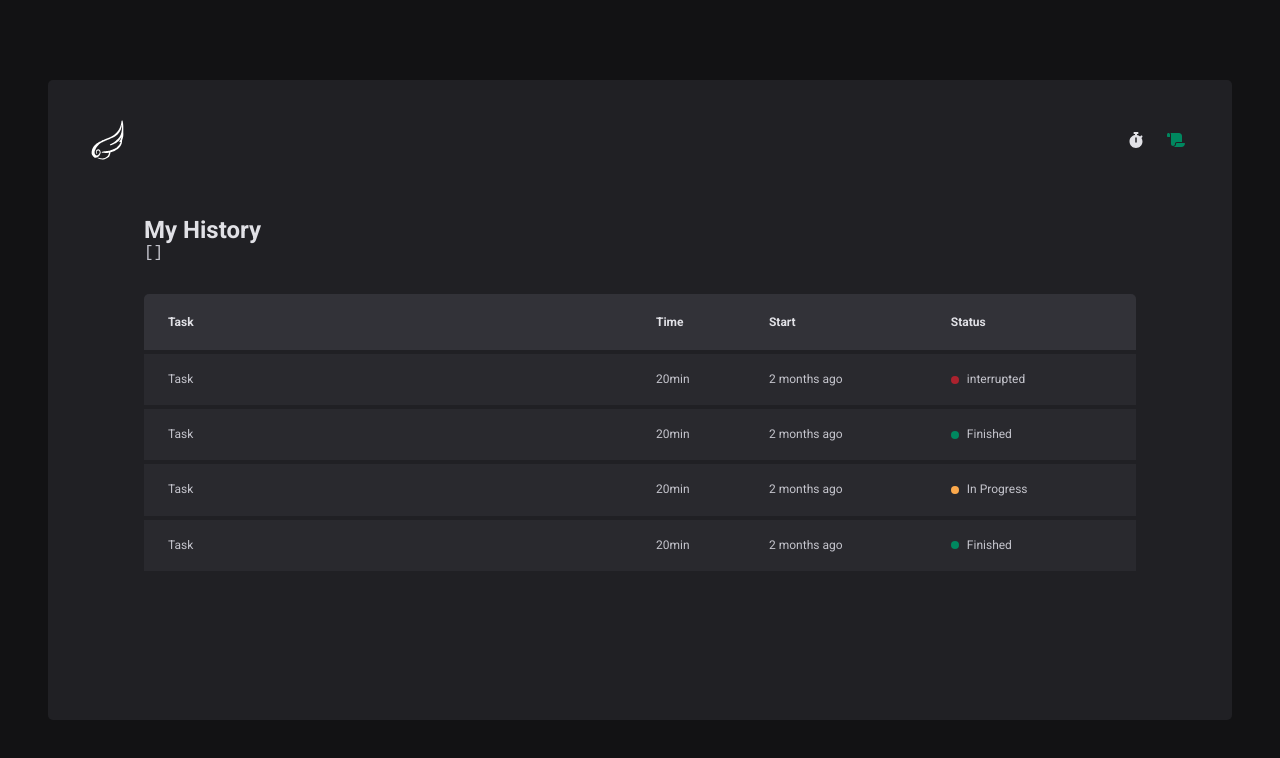
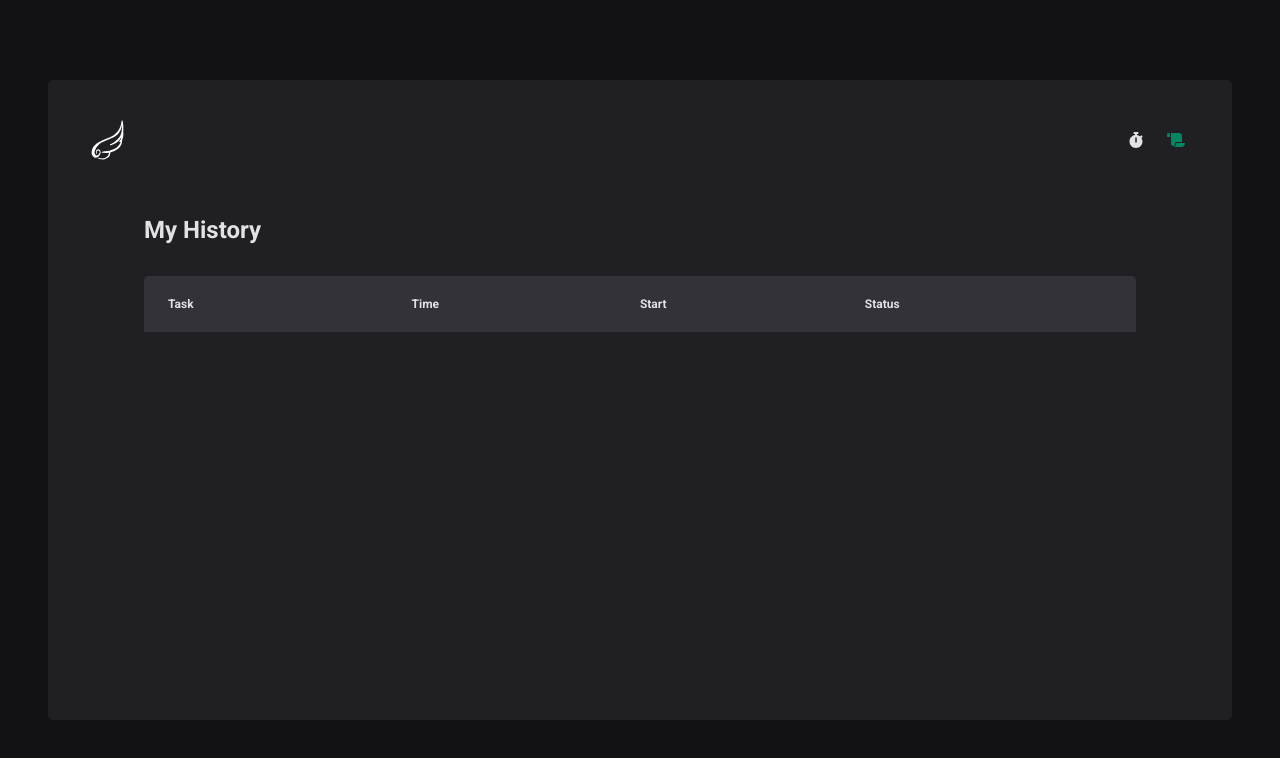
Before and after one commit to icaroquadra/pomodoro-app, a React (Vite) app: page /history in a window 1280 px wide. Shown: the top 758 px of the page. Built offline with nearby package versions, Linux system fonts and the light colour scheme.

Commit message:
:sparkles: adjust history page to work with data from home

```diff
--- a/src/contexts/cyclesContext.tsx
+++ b/src/contexts/cyclesContext.tsx
@@ -1,13 +1,5 @@
 import { ReactNode, createContext, useState } from 'react'
-interface TimeCycle {
-  id: string
-  task: string
-  time: number
-  status: 'inProgress' | 'finished' | 'paused'
-  startTime: Date
-  endTime: Date
-  pausedTime?: Date
-}
+import { TimeCycle } from '../types/TimeCycle'
 
 interface TimeCyclesContextData {
   activeTimeCycleData: TimeCycle | undefined
--- a/src/pages/History/History.tsx
+++ b/src/pages/History/History.tsx
@@ -1,6 +1,8 @@
 import { useContext } from 'react'
 import { HistoryContainer, HistoryList, Status } from './History.stiles.ts'
 import { CyclesContext } from '../../contexts/cyclesContext.tsx'
+import { TimeCycle } from '../../types/TimeCycle'
+import { formatDistanceToNow } from 'date-fns/formatDistanceToNow'
 
 export function History() {
   const { timeCycles } = useContext(CyclesContext)
@@ -10,7 +12,7 @@ export function History() {
       <h1>My History</h1>
 
       {/* to check the timeCycles data */}
-      <pre>{JSON.stringify(timeCycles, null, 2)}</pre>
+      {/* <pre>{JSON.stringify(timeCycles, null, 2)}</pre> */}
 
       <HistoryList>
         <table>
@@ -23,38 +25,30 @@ export function History() {
             </tr>
           </thead>
           <tbody>
-            <tr>
-              <td>Task</td>
-              <td>20min</td>
-              <td>2 months ago</td>
-              <td>
-                <Status statusColor="red">interrupted</Status>
-              </td>
-            </tr>
-            <tr>
-              <td>Task</td>
-              <td>20min</td>
-              <td>2 months ago</td>
-              <td>
-                <Status statusColor="green">Finished</Status>
-              </td>
-            </tr>
-            <tr>
-              <td>Task</td>
-              <td>20min</td>
-              <td>2 months ago</td>
-              <td>
-                <Status statusColor="yellow">In Progress</Status>
-              </td>
-            </tr>
-            <tr>
-              <td>Task</td>
-              <td>20min</td>
-              <td>2 months ago</td>
-              <td>
-                <Status statusColor="green">Finished</Status>
-              </td>
-            </tr>
+            {timeCycles.map((timeCycle: TimeCycle) => {
+              return (
+                <tr key={timeCycle.id}>
+                  <td>{timeCycle.id}</td>
+                  <td>{timeCycle.time} minutes</td>
+                  <td>
+                    {formatDistanceToNow(timeCycle.startTime, {
+                      addSuffix: true,
+                    })}
+                  </td>
+                  <td>
+                    {timeCycle.status === 'finished' && (
+                      <Status statusColor="green">Finished</Status>
+                    )}
+                    {timeCycle.status === 'paused' && (
+                      <Status statusColor="red">Paused</Status>
+                    )}
+                    {timeCycle.status === 'inProgress' && (
+                      <Status statusColor="yellow">In progress</Status>
+                    )}
+                  </td>
+                </tr>
+              )
+            })}
           </tbody>
         </table>
       </HistoryList>
--- a/src/pages/Home/Home.tsx
+++ b/src/pages/Home/Home.tsx
@@ -3,6 +3,8 @@ import { FontAwesomeIcon } from '@fortawesome/react-fontawesome'
 import { zodResolver } from '@hookform/resolvers/zod'
 import { FormProvider, useForm } from 'react-hook-form'
 import * as zod from 'zod'
+import { useContext } from 'react'
+import { CyclesContext } from '../../contexts/cyclesContext'
 import { NewCycleForm } from './NewCycleForm/newCycleForm'
 import { Countdown } from './Countdown/countdown'
 import {
@@ -10,8 +12,6 @@ import {
   ButtonCountdownStop,
   HomeContainer,
 } from './Home.styles'
-import { CyclesContext } from '../../contexts/cyclesContext'
-import { useContext } from 'react'
 
 type NewTaskFormData = zod.infer<typeof newTaskFormSchemaValidator>
 // zod can infer the type of the schema. This is the same as:
@@ -43,14 +43,19 @@ export function Home() {
     },
   })
 
-  const { handleSubmit, watch } = newCycleForm
+  const { handleSubmit, watch, reset } = newCycleForm
 
   const task = watch('task')
   const isSubmitDisabled = !task
 
+  function handleCreateNewCycle(data: NewTaskFormData) {
+    createNewCycle(data)
+    reset()
+  }
+
   return (
     <HomeContainer>
-      <form onSubmit={handleSubmit(createNewCycle)} action="">
+      <form onSubmit={handleSubmit(handleCreateNewCycle)} action="">
         <FormProvider {...newCycleForm}>
           <NewCycleForm />
         </FormProvider>
```
Also changed, not shown: src/types/TimeCycle.d.ts (added, +9 -0 lines).
